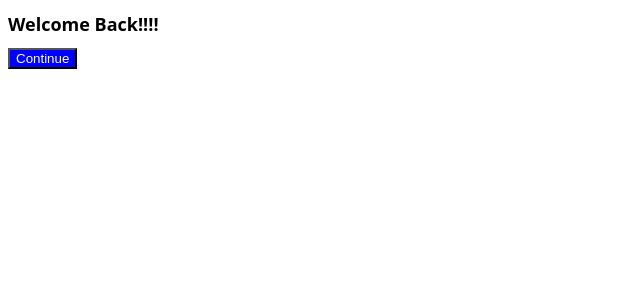
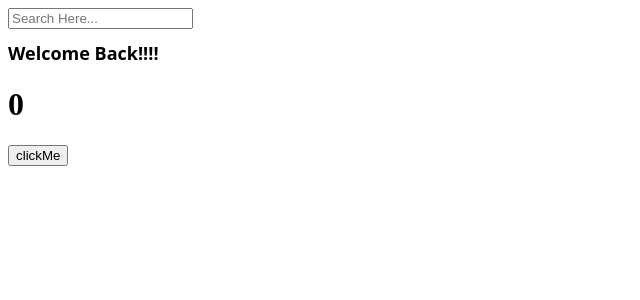
Before and after one commit to zlxjh9812/basic-of-react, a React (Create React App) app: page / in a window 1280 px wide. Shown: the top 300 px of the page, without its empty margins (0-640 px from the left). Built offline with nearby package versions, Linux system fonts and the light colour scheme.

Commit message:
useEffect 강의의

```diff
--- a/src/App.js
+++ b/src/App.js
@@ -1,10 +1,52 @@
 import Button from "./Button"
 import style from "./App.module.css"
+import {useState,useEffect} from "react";
 function App() {
-    return (<div>
-        <h1 id={style.title}>Welcome Back!!!!</h1>
-        <Button text={"Continue"}/>
-    </div>);
+    var [counter, setCounter] = useState(0);
+    var [keyWord, setKeyWord] = useState("");
+    function onChange(event){
+            setKeyWord((temp) => temp = event.target.value);
+
+    }
+
+    function onclick() {
+        setCounter((currnet) => currnet += 1);
+
+    }
+    console.log("render all time");
+    //useEffect를 통해 내가 원하는 시점에서 실행 가능한 코드를 작성 가능
+    // 앞단에서는 딱히 문제가 없지만 뒷단으로 가면 머리 많이 아플듯?
+    //dependcy[] 가 null 임으로 최초의 렌더링 될때에만 실행
+    useEffect(()=>{
+        console.log("call the api");
+    },[]);
+    //키워드가 변화 되었을때만 해당 함수가 실행이됨
+    useEffect(()=>{
+        if(keyWord!=null && keyWord.length > 5){
+        console.log("search thie " ,keyWord);
+        }
+    },[keyWord])
+    //카운터가가 변화 되었을때만 해당 함수가 실행이됨
+    useEffect(()=>{
+        console.log("count thie " ,counter);
+    },[counter])
+    //키워드와 카운터 가 변화 되었을때만 해당 함수가 실행이됨
+    useEffect(()=>{
+        console.log("count and keyword ");
+    },[counter,keyWord])
+
+    return (
+        <div>
+            <input value={keyWord}
+                    onChange={onChange}
+                    type="text"
+                    placeholder="Search Here..."/>
+            <h1 id={style.title}>Welcome Back!!!!</h1>
+            <h1>{counter}</h1>
+            <button onClick={onclick}>clickMe</button>
+
+        </div>
+    );
 }
 
 export default App;
--- /dev/null
+++ b/src/cleanUp.js
@@ -0,0 +1,28 @@
+import { useEffect, useState } from "react";
+
+function Hello(){
+    //리턴값을 생성하여 컴포넌트가 destroy 될때 실행 할 함수를 설정 가능
+    function destroyFn(){
+        console.log("destroyFn");
+    }
+    function effectFn(){
+    console.log("Create");
+    return destroyFn();
+    }
+    useEffect(effectFn,[])
+    return <h1>Hello</h1>
+}
+
+function CleanUp(){
+    var [showing,setShowing] = useState(false);
+    function onClick(){
+        setShowing((show)=>!show)
+    }
+    return(
+        <div>
+             {showing ? <Hello/> : null}
+            <button onClick={onClick}>{showing ? "hide":"show"}</button>
+        </div>
+    );
+}
+export default CleanUp;
--- a/src/index.js
+++ b/src/index.js
@@ -1,10 +1,12 @@
 import React from 'react';
 import ReactDOM from 'react-dom/client';
 import App from './App';
+// import CleanUp from './cleanUp';
 
 const root = ReactDOM.createRoot(document.getElementById('root'));
 root.render(
-  <React.StrictMode>
+    <div>
     <App />
-  </React.StrictMode>
+    {/* <CleanUp/> */}
+    </div>
 );
```
